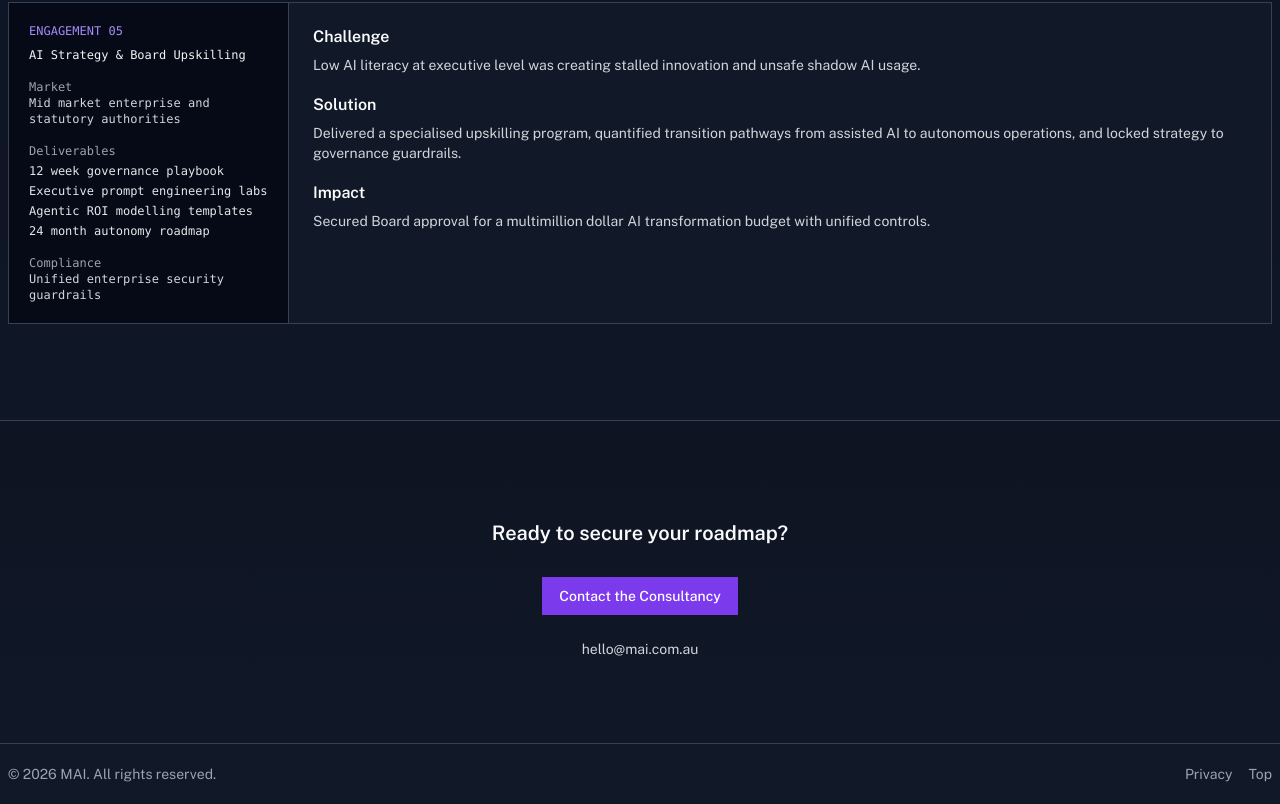
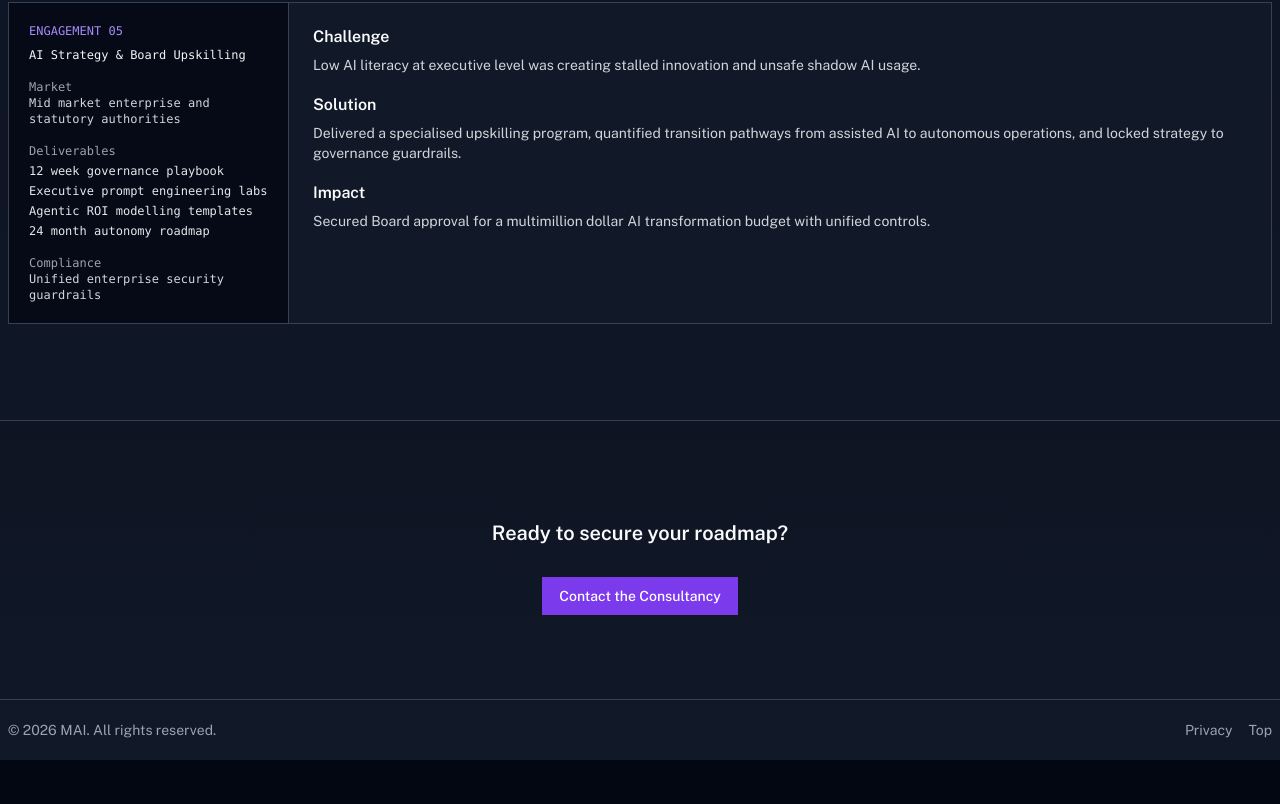
Before and after one commit to DocMidnight117/midnightai, a website: page engagements.html in a window 1280 px wide. Shown: the part 2056-2860 px from the top of the page. After the commit the page ends 2816 px from the top, so only its background shows below. Drawn offline with nearby package versions, Linux system fonts and the light colour scheme.

Commit message:
Remove placeholder email address

```diff
--- a/engagements.html
+++ b/engagements.html
@@ -293,7 +293,6 @@
               Contact the Consultancy
             </a>
           </div>
-          <a class="text-body text-neutral-300 no-underline hover:underline" href="mailto:hello@mai.com.au">hello@mai.com.au</a>
         </div>
       </section>
     </main>
```
Also changed, not shown: index.html (+0 -1 lines).
